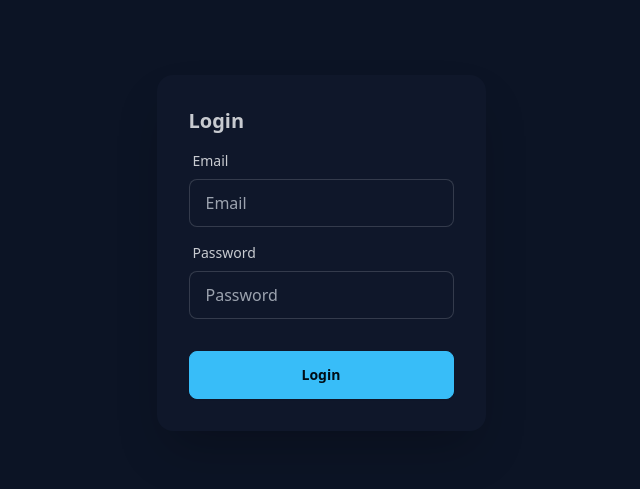
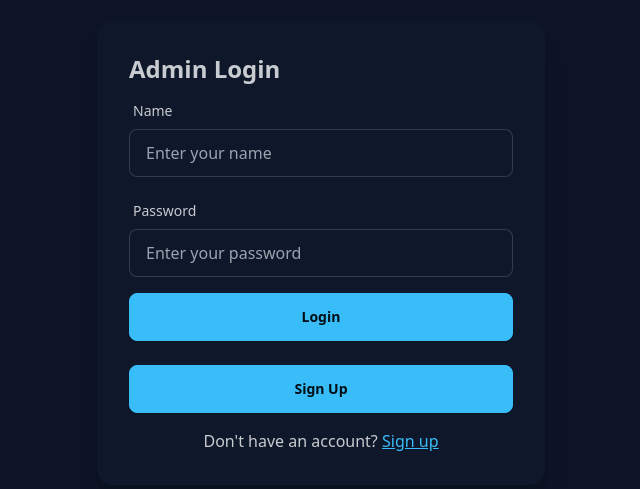
Before and after one commit to yvanol/crud_Frontend, a React (Vite) app: page /login in a window 1280 px wide. Shown: the part 147-636 px from the top of the page, without its empty margins (319-959 px from the left). Built offline with nearby package versions, Linux system fonts and the light colour scheme.

Commit message:
new update

```diff
--- a/src/App.jsx
+++ b/src/App.jsx
@@ -44,30 +44,21 @@ function App() {
     verifyAuth();
   }, []);
 
-  useEffect(() => {
-    console.log('isOpen changed:', isOpen);
-  }, [isOpen]);
-
   const fetchProducts = async () => {
     try {
-      console.log('Fetching products with token:', localStorage.getItem('token'));
+      const token = localStorage.getItem('token');
       const response = await axios.get(`${import.meta.env.VITE_API_URL}/api/products`, {
-        headers: { Authorization: `Bearer ${localStorage.getItem('token')}` },
+        headers: { Authorization: `Bearer ${token}` },
       });
       setTableData(response.data);
       setError(null);
     } catch (err) {
-      console.error('Error fetching products:', {
-        message: err.message,
-        response: err.response ? err.response.data : null,
-        status: err.response ? err.response.status : null,
-      });
+      console.error('Error fetching products:', err);
       setError(err.response?.data?.message || 'Failed to fetch products');
     }
   };
 
   const handleOpen = (mode, product = null) => {
-    console.log('handleOpen called:', { mode, product });
     setModalMode(mode);
     setProductData(product);
     setIsOpen(true);
@@ -80,19 +71,16 @@ function App() {
       return;
     }
     try {
+      const token = localStorage.getItem('token');
       if (modalMode === 'add') {
-        console.log('Sending product data:', newProductData);
         const response = await axios.post(`${import.meta.env.VITE_API_URL}/api/products`, newProductData, {
-          headers: { Authorization: `Bearer ${localStorage.getItem('token')}` },
+          headers: { Authorization: `Bearer ${token}` },
         });
-        console.log('Product added:', response.data);
         setTableData((prevData) => [...prevData, response.data]);
       } else {
-        console.log('Updating product with ID:', productData.id);
         const response = await axios.put(`${import.meta.env.VITE_API_URL}/api/products/${productData.id}`, newProductData, {
-          headers: { Authorization: `Bearer ${localStorage.getItem('token')}` },
+          headers: { Authorization: `Bearer ${token}` },
         });
-        console.log('Product updated:', response.data);
         setTableData((prevData) =>
           prevData.map((product) => (product.id === productData.id ? response.data : product))
         );
@@ -101,10 +89,7 @@ function App() {
       setIsOpen(false);
       setProductData(null);
     } catch (err) {
-      console.error('Error in handleSubmit:', {
-        message: err.message,
-        response: err.response ? err.response.data : null,
-      });
+      console.error('Error in handleSubmit:', err);
       setError(err.response?.data?.message || 'Failed to save product');
     }
   };
@@ -125,7 +110,20 @@ function App() {
       <div className="min-h-screen bg-base-200">
         <Routes>
           <Route path="/home" element={<Home />} />
-          <Route path="/about" element={<About />} />
+          <Route
+            path="/about"
+            element={
+              <>
+                <NavBar
+                  onOpen={() => handleOpen('add')}
+                  onSearch={setSearchTerm}
+                  onLogout={handleLogout}
+                  setIsAuthenticated={setIsAuthenticated}
+                />
+                <About />
+              </>
+            }
+          />
           <Route path="/login" element={<Login setIsAuthenticated={setIsAuthenticated} />} />
           <Route path="/signup" element={<Signup />} />
           <Route
@@ -160,7 +158,7 @@ function App() {
                   )}
                 </>
               ) : (
-                <Navigate to="/login" replace />
+                <Navigate to="/login" state={{ from: '/app' }} />
               )
             }
           />
--- a/src/components/Home.jsx
+++ b/src/components/Home.jsx
@@ -6,7 +6,7 @@ const Home = () => {
     <div className="min-h-screen bg-gradient-to-b from-gray-900 to-black flex flex-col items-center justify-center text-white">
       <h1 className="text-5xl font-bold mb-6">Welcome to Product Manager</h1>
       <p className="text-xl mb-8">Manage your products with ease and efficiency.</p>
-      <Link to="/login" className="btn btn-primary btn-lg">
+      <Link to="/app" className="btn btn-primary btn-lg">
         Get Started
       </Link>
     </div>
--- a/src/components/Login.jsx
+++ b/src/components/Login.jsx
@@ -1,45 +1,54 @@
-import React, { useState } from 'react';
-import axios from 'axios';
-import { useNavigate } from 'react-router-dom';
+import { useState } from 'react';
+import { useNavigate, Link } from 'react-router-dom';
+import axios from 'axios'; // Added missing import
 
-const Login = ({ setIsAuthenticated }) => {
-  const [email, setEmail] = useState('');
+function Login({ setIsAuthenticated }) {
+  const [name, setName] = useState('');
   const [password, setPassword] = useState('');
   const [error, setError] = useState('');
   const navigate = useNavigate();
 
-  const handleSubmit = async (e) => {
+  const handleLogin = async (e) => {
     e.preventDefault();
     try {
+      console.log('Sending login request:', { name });
       const response = await axios.post(`${import.meta.env.VITE_API_URL}/api/auth/login`, {
-        email,
+        name,
         password,
       });
-      localStorage.setItem('token', response.data.token);
-      setIsAuthenticated(true);
-      navigate('/home'); // Redirect to home page
+      console.log('Login response:', { status: response.status, data: response.data });
+      if (response.status === 200) {
+        setIsAuthenticated(true);
+        localStorage.setItem('token', response.data.token);
+        navigate('/');
+      }
     } catch (err) {
-      setError(err.response?.data?.message || 'Login failed');
+      setError(err.response?.data?.message || 'Invalid name or password');
+      console.error('Login fetch error:', err);
     }
   };
 
+  const handleSignupNavigation = () => {
+    navigate('/signup');
+  };
+
   return (
-    <div className="hero min-h-screen bg-base-200">
-      <div className="hero-content flex-col">
-        <div className="card w-full max-w-sm shadow-2xl bg-base-100">
-          <form onSubmit={handleSubmit} className="card-body">
-            <h2 className="card-title">Login</h2>
-            {error && <p className="text-error">{error}</p>}
+    <div className="flex items-center justify-center min-h-screen bg-base-200">
+      <div className="card w-full max-w-md bg-base-100 shadow-xl">
+        <div className="card-body">
+          <h2 className="card-title text-2xl font-bold text-center">Admin Login</h2>
+          {error && <p className="text-error text-center">{error}</p>}
+          <form onSubmit={handleLogin} className="space-y-4">
             <div className="form-control">
               <label className="label">
-                <span className="label-text">Email</span>
+                <span className="label-text">Name</span>
               </label>
               <input
-                type="email"
-                value={email}
-                onChange={(e) => setEmail(e.target.value)}
-                placeholder="Email"
-                className="input input-bordered"
+                type="text"
+                value={name}
+                onChange={(e) => setName(e.target.value)}
+                className="input input-bordered w-full"
+                placeholder="Enter your name"
                 required
               />
             </div>
@@ -51,19 +60,35 @@ const Login = ({ setIsAuthenticated }) => {
                 type="password"
                 value={password}
                 onChange={(e) => setPassword(e.target.value)}
-                placeholder="Password"
-                className="input input-bordered"
+                className="input input-bordered w-full"
+                placeholder="Enter your password"
                 required
               />
             </div>
             <div className="form-control mt-6">
-              <button type="submit" className="btn btn-primary">Login</button>
+              <button type="submit" className="btn btn-primary w-full">
+                Login
+              </button>
             </div>
           </form>
+          <div className="form-control mt-4">
+            <button
+              onClick={handleSignupNavigation}
+              className="btn btn-primary w-full"
+            >
+              Sign Up
+            </button>
+          </div>
+          <p className="text-center mt-2">
+            Don't have an account?{' '}
+            <Link to="/signup" className="link link-primary">
+              Sign up
+            </Link>
+          </p>
         </div>
       </div>
     </div>
   );
-};
+}
 
 export default Login;
```
